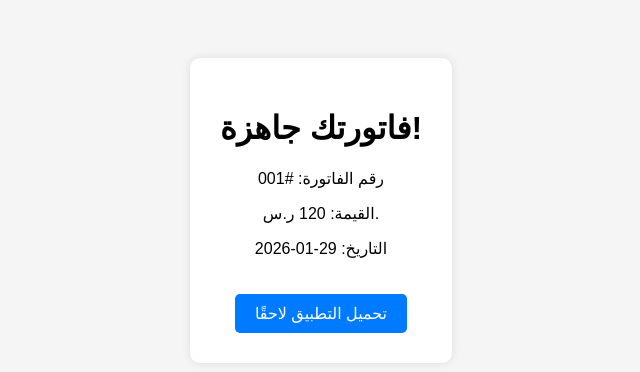
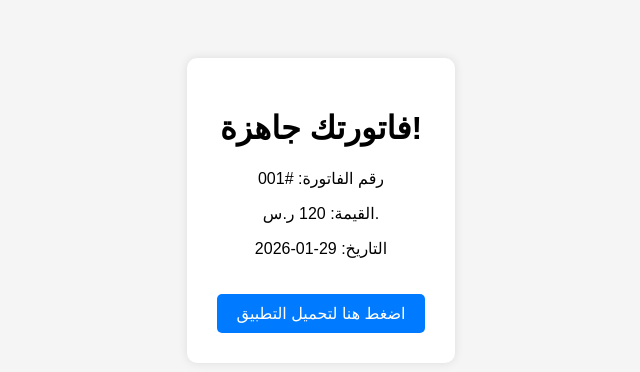
Before and after one commit to Rana-Alhothali/Digital-Receipt, a plain HTML site: page index.html in a window 1280 px wide. Shown: the whole page, without its empty margins (319-959 px from the left). Drawn offline with Linux system fonts and the light colour scheme.

Commit message:
Update button text

```diff
--- a/index.html
+++ b/index.html
@@ -15,7 +15,7 @@
     <p>رقم الفاتورة: #001</p>
     <p>القيمة: 120 ر.س.</p>
     <p>التاريخ: 29-01-2026</p>
-    <a href="#" class="btn">تحميل التطبيق لاحقًا</a>
+    <a href="#" class="btn">اضغط هنا لتحميل التطبيق</a>
   </div>
 </body>
 </html>
```
